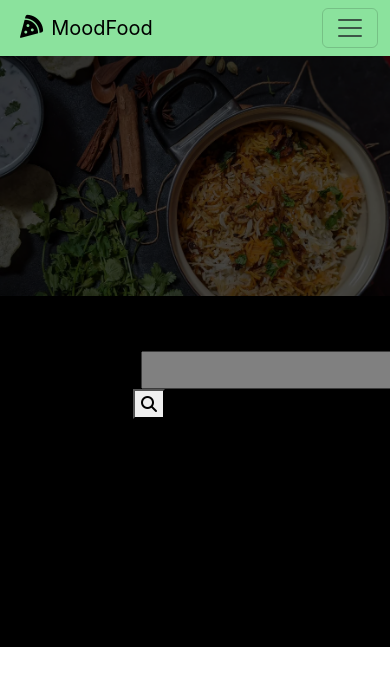
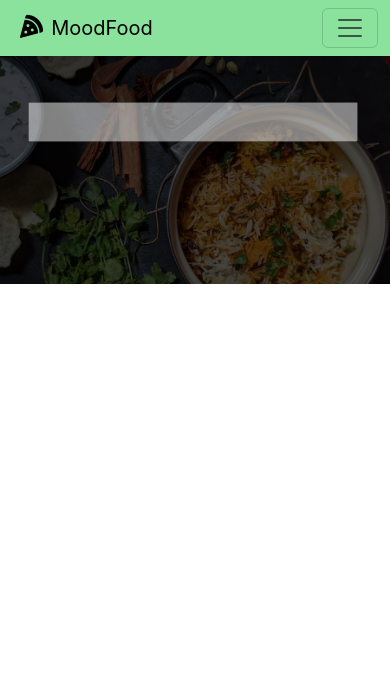
Before and after one commit to adityach0uhan/food-delivery-website, a React (Create React App) app: page / in a window 390 px wide. Shown: the top 686 px of the page. Built offline with nearby package versions, Linux system fonts and the light colour scheme.

Commit message:
Design Changes

```diff
--- a/src/styles/Carousel.css
+++ b/src/styles/Carousel.css
@@ -1,14 +1,40 @@
 .carousel-parent {
-    height: 70vh;
+    height: 70vh !important;
     width: 100% !important;
     overflow: hidden !important;
     background-color: black;
     position: relative;
 }
 
+@media screen and (max-width: 568px) {
+    .carousel-parent {
+        height: 27vh !important;
+    }
+
+    .input-box {
+        position: absolute;
+        min-width:100% !important;
+        top: 20% !important;
+        z-index:2;
+        left: 5% !important;
+    }
+
+    .input-box input {
+        font-size: 0.1rem;
+        min-width: 80% !important;
+    }
+
+    .input-box button {
+        min-width: 20% !important;
+        background-color: black;
+        height: 100%;
+    }
+}
+
 .input-box {
     position: absolute;
-    width: 40%;
+    width: 100%;
+    overflow: hidden;
     height: 40px;
     z-index: 2;
     left: 34%;
@@ -17,12 +43,21 @@
 
 .input-box input {
     opacity: 0.5;
+    height: 100%;
     font-size: 1.3rem;
+}
+
+.input-box button {
+    height: 100%;
+    font-size: 1.3rem;
+    outline: none;
+    width: 50px;
+    border: none;
 }
 
 .input-box input:focus {
     opacity: 1;
-    border: none;
+    outline: none;
 }
 
 .carousel-inner {
```
